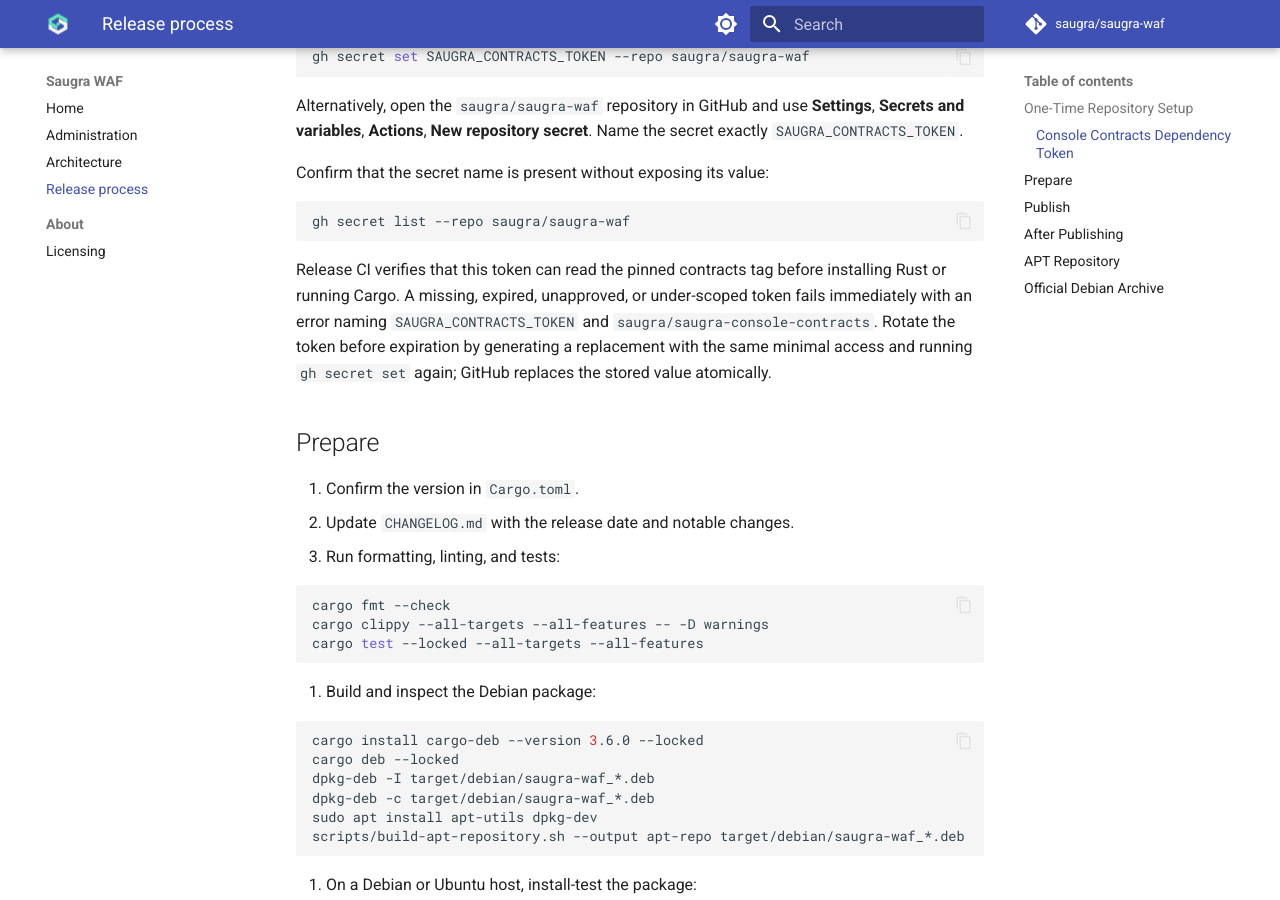
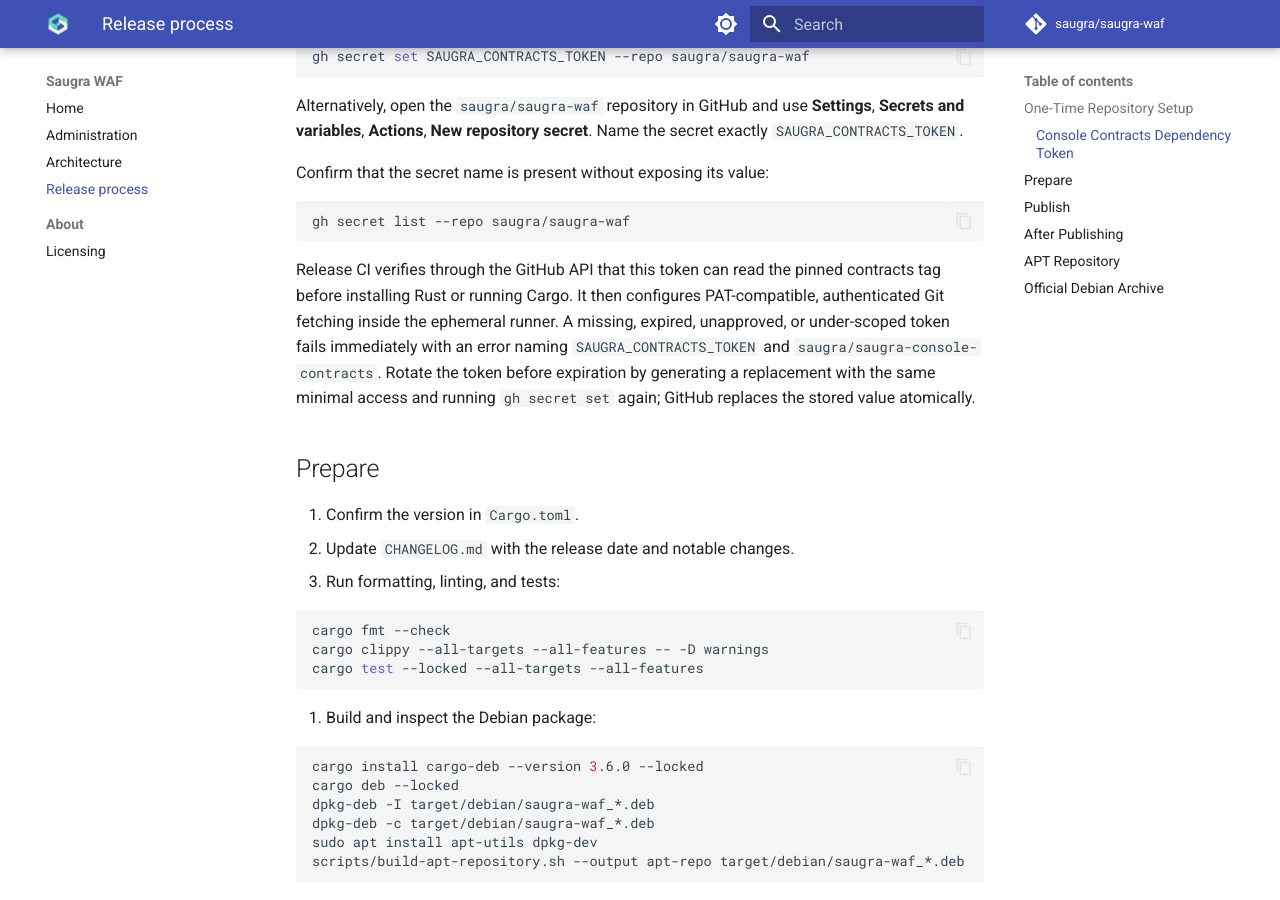
Before and after one commit to saugra/saugra-waf, an MkDocs documentation site: the page built from docs/RELEASE_PROCESS.md, in a window 1280 px wide and 900 px high, scrolled down 1223 px. Built offline with MkDocs 1.6.1 and Material for MkDocs 9.7.7, drawn with Linux system fonts in a browser that asks for light colours; comment, search, counter and statistics services are not loaded.

Commit message:
Prepare v1.1.5 release

````diff
--- a/Cargo.toml
+++ b/Cargo.toml
@@ -1,6 +1,6 @@
 [package]
 name = "saugra-waf"
-version = "1.1.4"
+version = "1.1.5"
 edition = "2021"
 description = "A lightweight rule-based + AI-assisted Web Application Firewall."
 license = "AGPL-3.0-only"
--- a/docs/RELEASE_PROCESS.md
+++ b/docs/RELEASE_PROCESS.md
@@ -60,12 +60,14 @@
 gh secret list --repo saugra/saugra-waf
 ```
 
-Release CI verifies that this token can read the pinned contracts tag before
-installing Rust or running Cargo. A missing, expired, unapproved, or
-under-scoped token fails immediately with an error naming
-`SAUGRA_CONTRACTS_TOKEN` and `saugra/saugra-console-contracts`. Rotate the token
-before expiration by generating a replacement with the same minimal access and
-running `gh secret set` again; GitHub replaces the stored value atomically.
+Release CI verifies through the GitHub API that this token can read the pinned
+contracts tag before installing Rust or running Cargo. It then configures
+PAT-compatible, authenticated Git fetching inside the ephemeral runner. A
+missing, expired, unapproved, or under-scoped token fails immediately with an
+error naming `SAUGRA_CONTRACTS_TOKEN` and
+`saugra/saugra-console-contracts`. Rotate the token before expiration by
+generating a replacement with the same minimal access and running
+`gh secret set` again; GitHub replaces the stored value atomically.
 
 ## Prepare
 
````
Also changed, not shown: CHANGELOG.md (+7 -0 lines), 2 other files.
